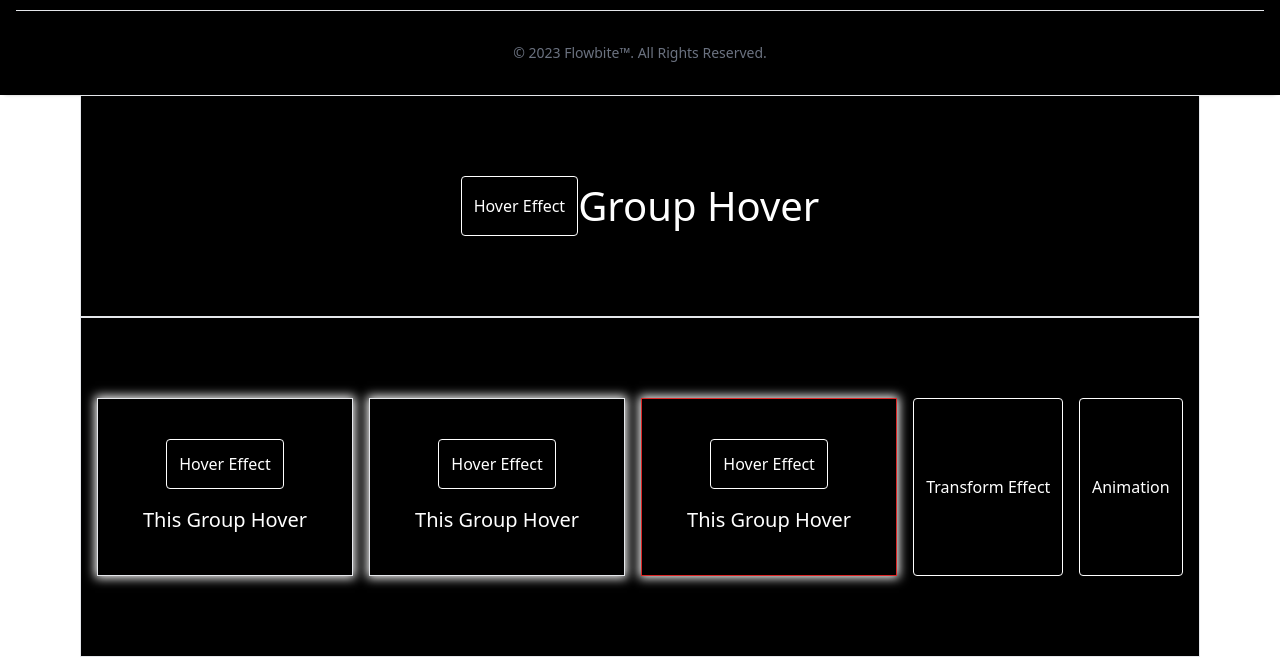
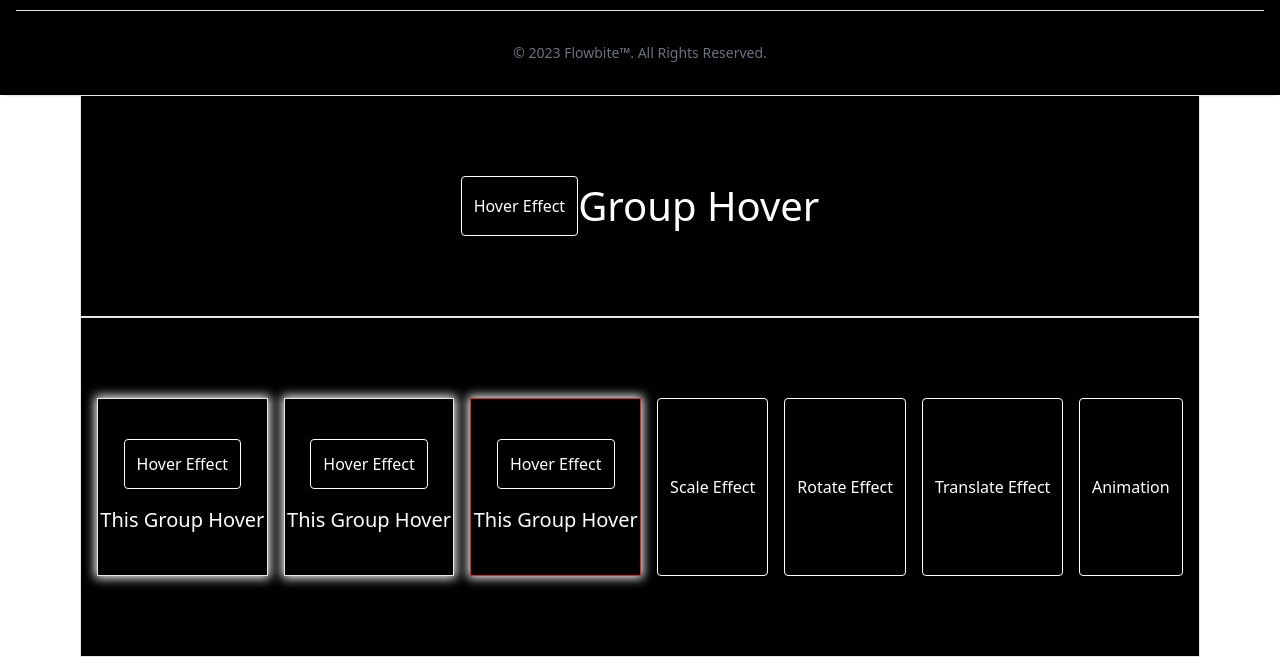
Before and after one commit to mohsinameer/netflix-tailwind, a website: page src/index.html in a window 1280 px wide. Shown: the part 4109-4766 px from the top of the page. Drawn offline with Linux system fonts and the light colour scheme.

Commit message:
updated-1

```diff
--- a/src/index.html
+++ b/src/index.html
@@ -343,7 +343,15 @@
 
     </div>
     <button
-      class="bg-black text-white rounded border border-white p-3 text-center hover:bg-white hover:text-black duration-1000 hover:scale-50 hover:rotate-90 hover:translate-x-2">Transform
+      class="bg-black text-white rounded border border-white p-3 text-center hover:bg-white hover:text-black duration-1000 hover:scale-50">Scale
+      Effect
+    </button>
+    <button
+      class="bg-black text-white rounded border border-white p-3 text-center hover:bg-white hover:text-black duration-1000 hover:rotate-90">Rotate
+      Effect
+    </button>
+    <button
+      class="bg-black text-white rounded border border-white p-3 text-center hover:bg-white hover:text-black duration-1000 hover:translate-x-2">Translate
       Effect
     </button>
     <button
```
